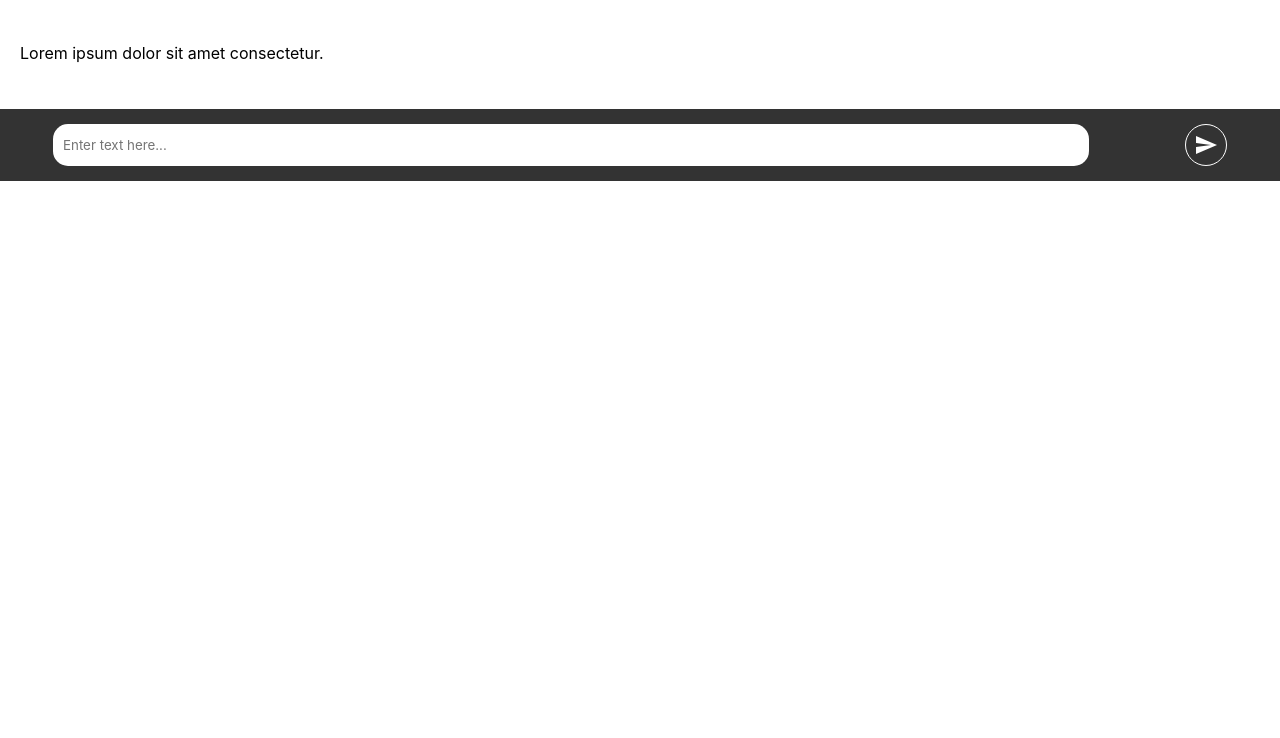
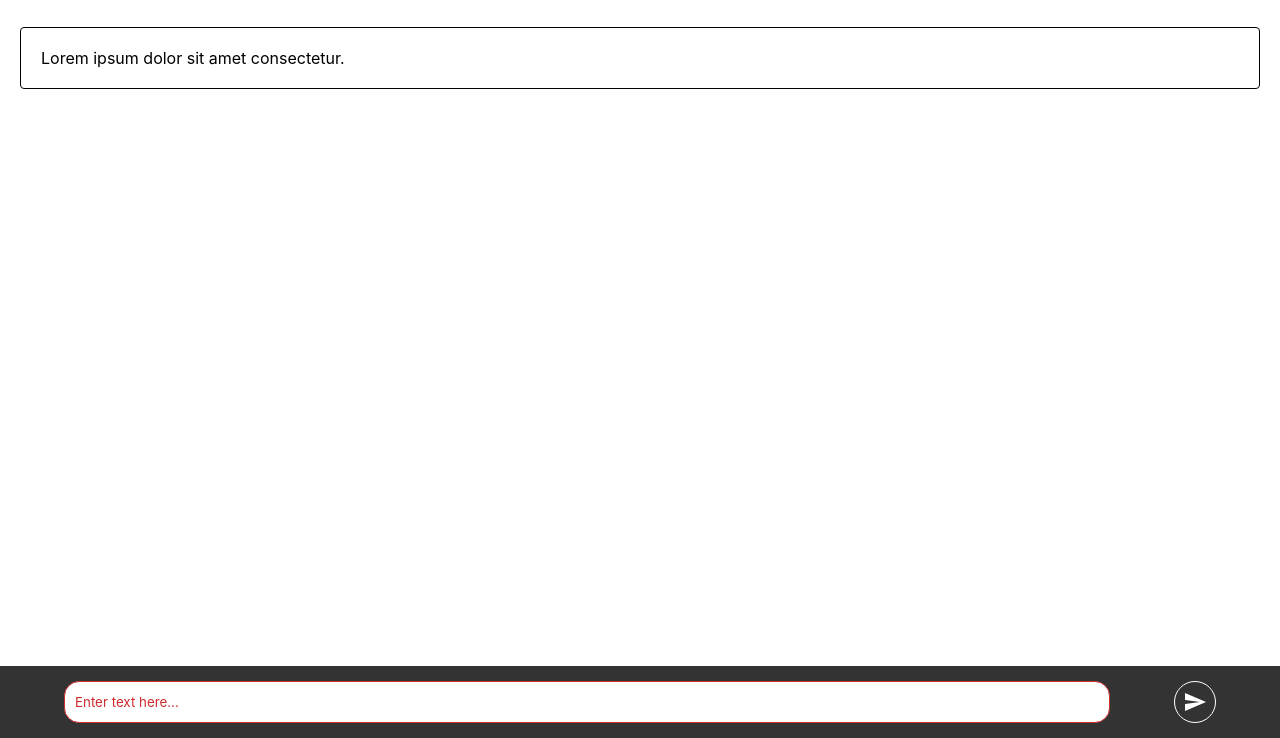
Before and after one commit to piedg/to-do-list-webapp, a plain HTML site: page index.html in a window 1280 px wide. Both pictures are taken after a click on the element "send". Shown: the part 62-800 px from the top of the page. Drawn offline with Linux system fonts and the light colour scheme.

Commit message:
second commit

```diff
--- a/index.html
+++ b/index.html
@@ -19,8 +19,8 @@
     <div class="main--container">
         <ul id="task__container">
             <li id="task">
-                <div class="task-content">
-                    <p class="task-body">Lorem ipsum dolor sit amet consectetur.</p>
+                <div class="task--content">
+                    <p class="task--body" id="task__content">Lorem ipsum dolor sit amet consectetur.</p>
                 </div>
             </li>
         </ul>
--- a/js/script.js
+++ b/js/script.js
@@ -1,18 +1,25 @@
-console.log("Hello World!");
-
 var newTaskInput = document.getElementById('new__task-input');
 var newTaskButton = document.getElementById('new__task-button');
 var taskContainer = document.getElementById('task__container');
-var taskContent = document.getElementById('task');
-
+var taskContent = document.getElementById('task__content');
 
 newTaskButton.addEventListener('click', e => {
     e.stopPropagation();
 
-    if (newTaskInput.value.length != 0) {
-        console.log(newTaskInput.value);
-    } else
-    console.log("Inserisci testo")
+    if (newTaskInput.value.length === 0 || !newTaskInput.value.replace(/\s/g, '').length) {
+        console.log("Inserisci testo");
 
+        newTaskInput.classList.add('input--error');
+    } else {
+
+        taskContainer.innerHTML += '<li id="task">' +
+            '<div class="task--content">' +
+            '<p class="task--body">' + newTaskInput.value.trim() + '</p>' +
+            '</div>' +
+            '</li>';
+
+        newTaskInput.classList.remove('input--error');
+        newTaskInput.value = '';
+    }
 
 })
--- a/style/style.css
+++ b/style/style.css
@@ -43,11 +43,15 @@ body {
 }
 
 .task--create-container {
+    position: fixed;
+    bottom: 0;
+    width: 100%;
+
     background-color: #333;
     color: #fff;
-    padding: 15px 5px;
+    padding: 15px 0px 15px 0px;
     display: flex;
-    place-content: space-around;
+    place-content: space-evenly;
 }
 
 .task--input {
@@ -73,3 +77,11 @@ body {
 .task--send:hover {
     cursor: pointer;
 }
+
+.input--error {
+    border: 1px solid rgb(209, 44, 44);
+}
+.input--error::placeholder {
+    color: rgb(209, 44, 44);
+
+}
```
